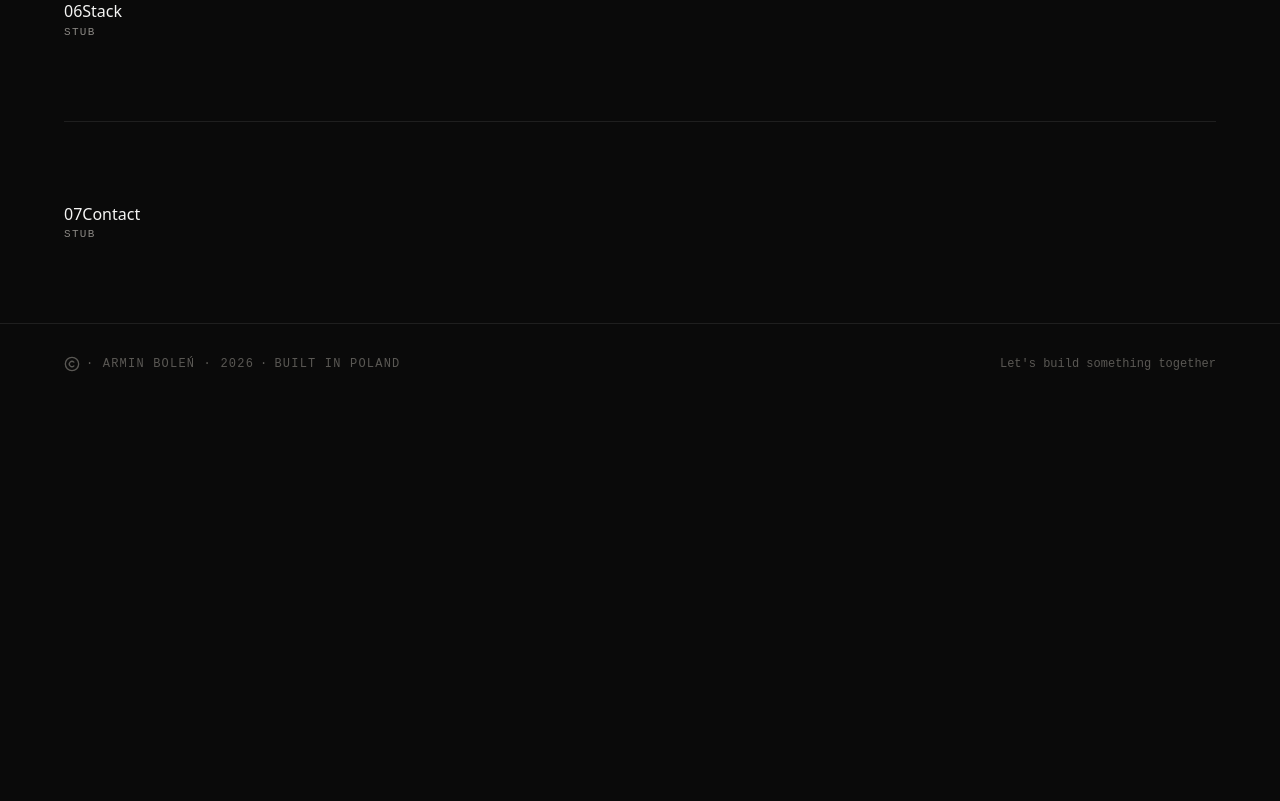
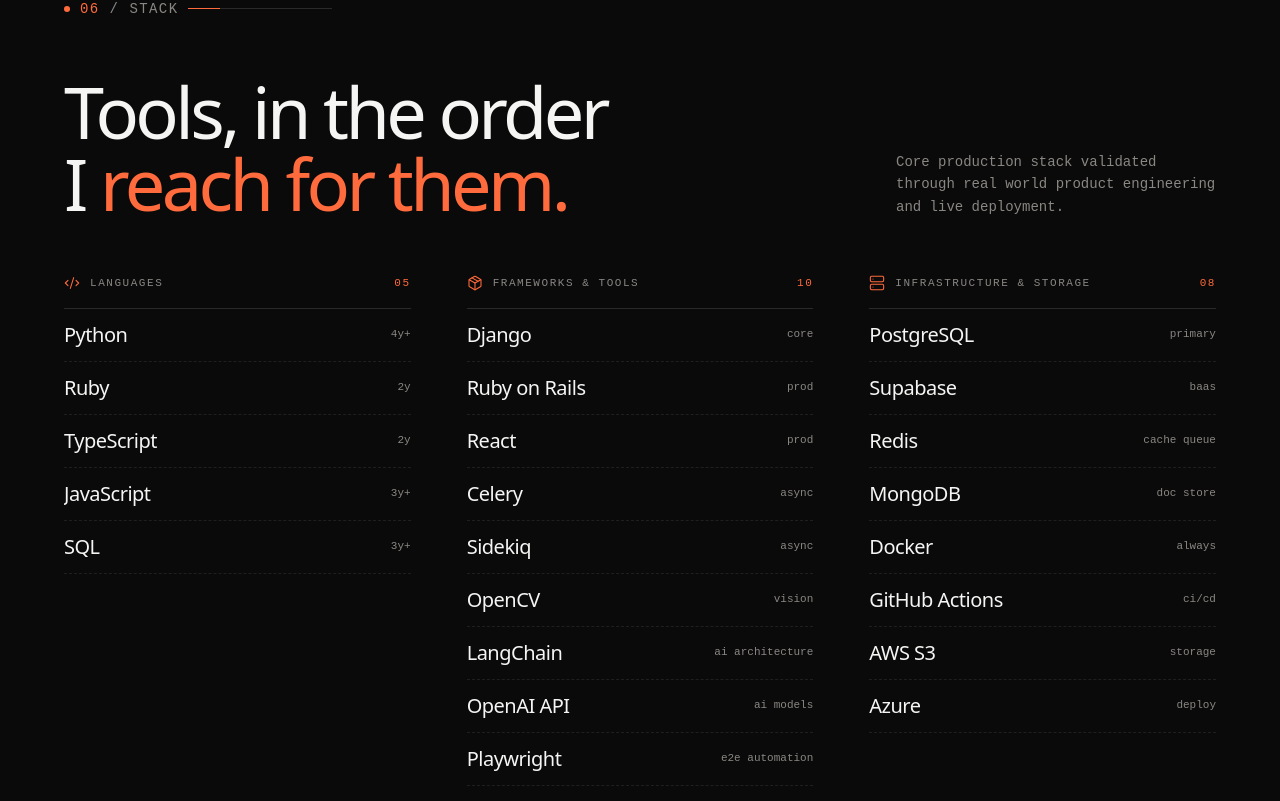
Before and after one commit to Szaneron/szaneron.github.io, a React (Vite) app: page / in a window 1280 px wide. Shown: the part 7599-8400 px from the top of the page. Before the commit the page ends 8003 px from the top, so only its background shows below. Built offline with nearby package versions, Linux system fonts and the light colour scheme.

Commit message:
feat: add Stack section, update Lab and Work sections, improve comments and styles

```diff
--- a/src/App.tsx
+++ b/src/App.tsx
@@ -8,7 +8,7 @@
 import Work from '@components/sections/Work';
 import Timeline from '@components/sections/Timeline';
 import Lab from '@components/sections/Lab';
-import Skills from '@components/sections/Skills';
+import Stack from '@components/sections/Stack';
 import Contact from '@components/sections/Contact';
 
 export default function App() {
@@ -31,7 +31,7 @@
         <Divider />
         <Lab />
         <Divider />
-        <Skills />
+        <Stack />
         <Divider />
         <Contact />
       </main>
--- a/src/components/sections/Skills.tsx
+++ /dev/null
@@ -1,17 +0,0 @@
-// Section 06 — Stack
-// "What do they actually reach for?"
-
-export default function Skills() {
-  return (
-    <section id="stack" className="py-20">
-      <div className="section-inner">
-        <div className="eyebrow">
-          <span className="eyebrow-num">06</span>
-          <span>Stack</span>
-        </div>
-        {/* ── TODO: implement Stack section ── */}
-        <p className="font-mono text-[11px] tracking-[0.12em] uppercase text-ink-3">stub</p>
-      </div>
-    </section>
-  );
-}
--- /dev/null
+++ b/src/components/sections/Stack.tsx
@@ -0,0 +1,80 @@
+import { ChevronRight } from 'lucide-react';
+import SectionEyebrow from '@components/ui/section-eyebrow';
+import { STACK_COLUMNS, type StackItem } from '@/data/stack';
+
+const EASE = 'cubic-bezier(0.22, 1, 0.36, 1)';
+
+function SkillRow({ name, tag }: StackItem) {
+  return (
+    <div className="group relative flex items-center justify-between py-3 border-b border-dashed border-line overflow-hidden cursor-default">
+      <ChevronRight
+        aria-hidden="true"
+        strokeWidth={1.6}
+        style={{ transition: `opacity 150ms linear, transform 450ms ${EASE}` }}
+        className="absolute left-0 top-0 bottom-0 my-auto w-5 h-5 text-accent shrink-0 opacity-0 -translate-x-6 group-hover:opacity-100 group-hover:translate-x-0"
+      />
+
+      <span
+        style={{ transition: `color 200ms ${EASE}, padding-left 450ms ${EASE}` }}
+        className="font-medium tracking-tight text-lg sm:text-xl text-ink group-hover:text-accent group-hover:pl-6"
+      >
+        {name}
+      </span>
+
+      <span className="font-mono text-xxs text-ink-3 shrink-0 ml-3">{tag}</span>
+    </div>
+  );
+}
+
+export default function Stack() {
+  return (
+    <section id="stack" className="py-20">
+      <div className="section-inner space-y-8 sm:space-y-14">
+        <SectionEyebrow num="06" label="Stack" />
+
+        {/*  Header */}
+        <div className="grid grid-cols-1 lg:grid-cols-2 gap-8 lg:gap-12 items-end">
+          <div className="reveal">
+            <h2 className="text-4xl sm:text-5xl xl:text-7xl font-medium leading-none tracking-tighter">
+              Tools, in the order
+              <br />I <span className="text-accent">reach for them.</span>
+            </h2>
+          </div>
+
+          <p className="reveal font-mono text-xs sm:text-sm leading-relaxed text-ink-3 lg:justify-self-end lg:max-w-xs">
+            Core production stack validated through real world product engineering and live
+            deployment.
+          </p>
+        </div>
+
+        {/*  Skill columns — stack on mobile, 3-col on md+ */}
+        <div className="reveal grid grid-cols-1 md:grid-cols-3 gap-10 md:gap-8 lg:gap-14">
+          {STACK_COLUMNS.map(({ id, Icon, label, items }) => (
+            <div key={id} className="flex flex-col">
+              <div className="flex items-center justify-between pb-4 border-b border-line-2 font-mono text-xxs tracking-[0.14em] uppercase text-ink-3">
+                <span className="flex items-center gap-2.5">
+                  <Icon
+                    aria-hidden="true"
+                    strokeWidth={1.6}
+                    className="w-4 h-4 text-accent shrink-0"
+                  />
+                  {label}
+                </span>
+                <span className="text-accent tabular-nums">
+                  {String(items.length).padStart(2, '0')}
+                </span>
+              </div>
+
+              {/* Rows */}
+              <div className="flex flex-col">
+                {items.map(item => (
+                  <SkillRow key={item.name} name={item.name} tag={item.tag} />
+                ))}
+              </div>
+            </div>
+          ))}
+        </div>
+      </div>
+    </section>
+  );
+}
--- a/src/components/ui/counter.tsx
+++ b/src/components/ui/counter.tsx
@@ -9,7 +9,7 @@
 /**
  * Animates from 0 to `target` using cubic-out easing.
  * Fires once when the element crosses 50% of the viewport.
- * Size is inherited from the parent — wrap in a sized element.
+ * Size is inherited from the parent - wrap in a sized element.
  */
 export default function Counter({ target, suffix = '', duration = 1400 }: Props) {
   const ref = useRef<HTMLSpanElement>(null);
--- a/src/components/ui/impact-cell.tsx
+++ b/src/components/ui/impact-cell.tsx
@@ -84,7 +84,7 @@
         colSpan,
       ].join(' ')}
     >
-      {/* Accent hairline — grows from left on hover */}
+      {/* Accent hairline - grows from left on hover */}
       <div className="absolute top-0 left-0 h-0.5 w-0 bg-accent transition-[width] duration-500 group-hover:w-full" />
 
       {/* Label */}
--- a/src/data/impact.ts
+++ b/src/data/impact.ts
@@ -1,8 +1,3 @@
-// ── Impact metrics data ───────────────────────────────────────────────────────
-// Plain TypeScript — no JSX/React dependencies.
-// Each metric's `value` is an ordered array of typed segments rendered by
-// the Impact component into the final visual layout.
-
 export interface CounterSegment {
   kind: 'counter';
   target: number;
--- /dev/null
+++ b/src/data/stack.ts
@@ -0,0 +1,61 @@
+import { Code2, Package, Server } from 'lucide-react';
+import type { LucideIcon } from 'lucide-react';
+
+export interface StackItem {
+  name: string;
+  tag: string;
+}
+
+export interface StackColumn {
+  id: string;
+  Icon: LucideIcon;
+  label: string;
+  items: StackItem[];
+}
+
+export const STACK_COLUMNS: StackColumn[] = [
+  {
+    id: 'languages',
+    Icon: Code2,
+    label: 'Languages',
+    items: [
+      { name: 'Python', tag: '4y+' },
+      { name: 'Ruby', tag: '2y' },
+      { name: 'TypeScript', tag: '2y' },
+      { name: 'JavaScript', tag: '3y+' },
+      { name: 'SQL', tag: '3y+' },
+    ],
+  },
+  {
+    id: 'frameworks',
+    Icon: Package,
+    label: 'Frameworks & Tools',
+    items: [
+      { name: 'Django', tag: 'core' },
+      { name: 'Ruby on Rails', tag: 'prod' },
+      { name: 'React', tag: 'prod' },
+      { name: 'Celery', tag: 'async' },
+      { name: 'Sidekiq', tag: 'async' },
+      { name: 'OpenCV', tag: 'vision' },
+      { name: 'LangChain', tag: 'ai architecture' },
+      { name: 'OpenAI API', tag: 'ai models' },
+      { name: 'Playwright', tag: 'e2e automation' },
+      { name: 'Stripe API', tag: 'payments' },
+    ],
+  },
+  {
+    id: 'infra',
+    Icon: Server,
+    label: 'Infrastructure & Storage',
+    items: [
+      { name: 'PostgreSQL', tag: 'primary' },
+      { name: 'Supabase', tag: 'baas' },
+      { name: 'Redis', tag: 'cache queue' },
+      { name: 'MongoDB', tag: 'doc store' },
+      { name: 'Docker', tag: 'always' },
+      { name: 'GitHub Actions', tag: 'ci/cd' },
+      { name: 'AWS S3', tag: 'storage' },
+      { name: 'Azure', tag: 'deploy' },
+    ],
+  },
+];
--- a/src/data/timeline.ts
+++ b/src/data/timeline.ts
@@ -80,7 +80,7 @@
       },
       {
         bold: 'Bachelor of Engineering',
-        rest: ' completed a degree at the University of Rzeszow specializing in Web Applications, relational databases, and software architecture.',
+        rest: ' completed a degree at the University of Rzeszów specializing in Web Applications, relational databases, and software architecture.',
       },
       {
         bold: 'Technical College',
--- a/src/types/index.ts
+++ /dev/null
@@ -1,73 +0,0 @@
-// ── Projects ──────────────────────────────────────────────────────────────
-
-export interface ProjectLink {
-  github?: string;
-  live?: string;
-  demo?: string;
-}
-
-export interface Project {
-  id: string;
-  title: string;
-  description: string;
-  tags: string[];
-  /** "production" = section 03 "In production"; "lab" = section 05 "Lab" */
-  status: 'production' | 'lab';
-  year: number;
-  links?: ProjectLink;
-  highlights?: string[];
-}
-
-// ── Stack / Skills ────────────────────────────────────────────────────────
-
-export interface StackItem {
-  name: string;
-  /** Years of experience, displayed in the mono .yrs badge */
-  years?: number;
-}
-
-export interface StackColumn {
-  id: string;
-  /** Lucide icon component name (e.g. "Server", "Globe", "Database") */
-  iconName: string;
-  label: string;
-  items: StackItem[];
-}
-
-// ── Experience / Timeline ─────────────────────────────────────────────────
-
-export interface TimelineEntry {
-  id: string;
-  company: string;
-  role: string;
-  period: {
-    from: string;
-    /** ISO month-year string or "present" */
-    to: string;
-  };
-  location: string;
-  description: string;
-  highlights: string[];
-}
-
-// ── Impact metrics ────────────────────────────────────────────────────────
-
-export interface ImpactMetric {
-  id: string;
-  prefix?: string;
-  value: number;
-  suffix?: string;
-  decimals?: number;
-  label: string;
-  iconName: string;
-}
-
-// ── Navigation ────────────────────────────────────────────────────────────
-
-export interface NavLink {
-  /** Matches the section element's id attribute */
-  id: string;
-  label: string;
-  /** Zero-padded section number displayed in eyebrow, e.g. "01" */
-  index: string;
-}
```
Also changed, not shown: src/components/sections/Lab.tsx (+5 -5 lines), src/components/sections/Work.tsx (+6 -6 lines).
